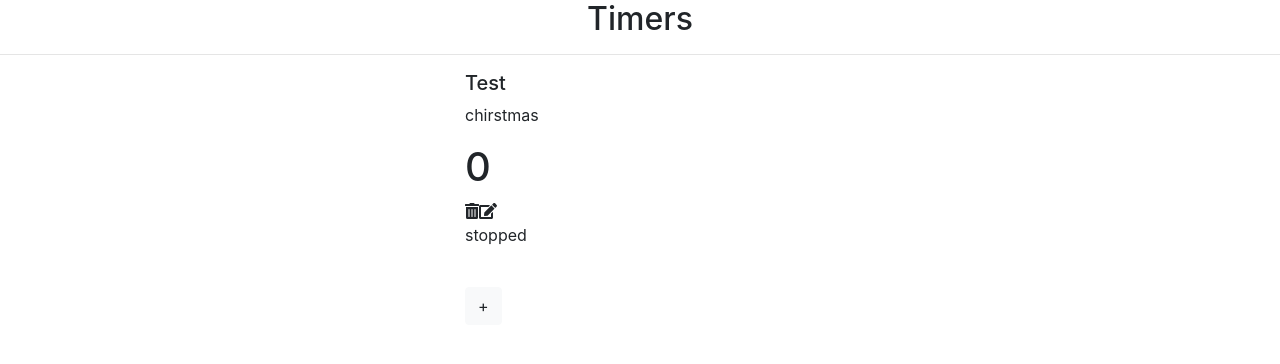
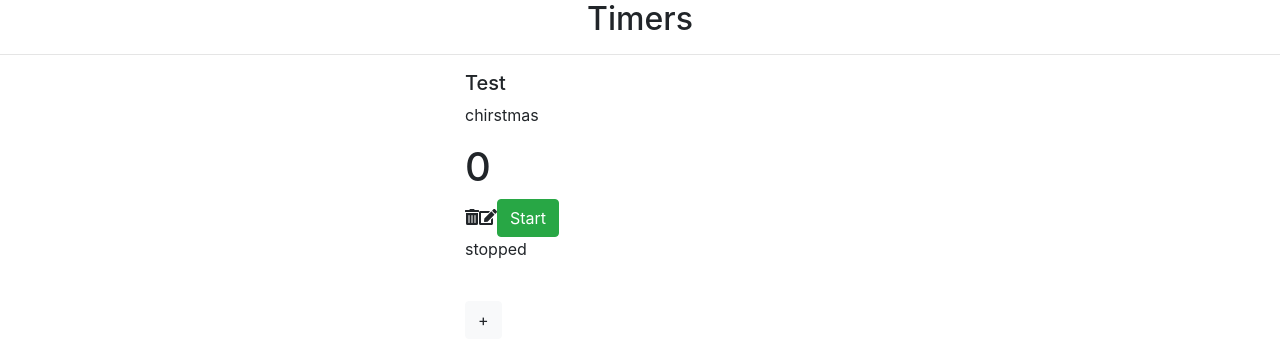
Before and after one commit to ericsuescun/chronos, a React (Create React App) app: page / in a window 1280 px wide. Shown: the top 364 px of the page. Built offline with nearby package versions, Linux system fonts and the light colour scheme.

Commit message:
Se implementa el conteo de segundos, aun no juega con minutos etc.

```diff
--- a/src/App.js
+++ b/src/App.js
@@ -5,6 +5,7 @@ import TimersList from './components/TimersList';
 import ControlBar from './components/ControlBar';
 import { Container, Row, Col } from 'react-bootstrap';
 import store from './store';
+import Timer from './components/Timer.js';
 
 class App extends Component {
 
--- a/src/components/Timer.js
+++ b/src/components/Timer.js
@@ -4,6 +4,7 @@ import { library } from '@fortawesome/fontawesome-svg-core';
 import { faTrashAlt, faEdit } from '@fortawesome/free-solid-svg-icons';
 import TimerForm from './TimerForm';
 import store from '../store';
+import { Button } from 'react-bootstrap';
 
 class Timer extends Component {
 
@@ -29,6 +30,21 @@ class Timer extends Component {
 		store.dispatch({ type: "EDIT", index: index });
 	}
 
+	handleStartStop(index, e) {
+		e.preventDefault();
+		console.log('start! - stop! ');
+		this.setState({ status: !this.state.status });
+		if(!this.state.status) {
+			this.myInterval = setInterval(() => {
+				this.setState({ value: this.state.value + 1 })
+			}, 1000);
+		} else {
+			clearInterval(this.myInterval);
+		}
+
+		store.dispatch({ type: "STARTSTOP", index: index });
+	}
+
 	render() {
 		return(
 			<div key={'id' + this.state.index}>
@@ -37,6 +53,9 @@ class Timer extends Component {
 				<h1>{this.state.value}</h1>
 				<FontAwesomeIcon icon="trash-alt" onClick={this.handleErase.bind(this, this.state.index) } />
 				<FontAwesomeIcon icon="edit" onClick={this.handleEdit.bind(this, this.state.index)} />
+				{/*<FontAwesomeIcon icon="edit" onClick={this.handleStartStop.bind(this, this.state.index)} />*/}
+				<Button variant={ this.state.status ? 'danger' : 'success' } onClick={this.handleStartStop.bind(this, this.state.index)} >{this.state.status ? 'Stop' : 'Start' }</Button>
+				{/*<Button variant={ store.getState().timers[this.state.index].status ? 'primary' : 'success' } onClick={this.handleStartStop.bind(this, this.state.index)} >Start/Stop</Button>*/}
 				<p>{this.state.status ? 'running' : 'stopped' }</p>
 			</div>
 		);
--- a/src/store.js
+++ b/src/store.js
@@ -1,6 +1,7 @@
 import { createStore } from 'redux';
 
 const chrono = (state, action) => {
+	let timersAll = [];
 	switch(action.type) {
 		case 'ADD':
 			return {...state, edit: true};
@@ -52,6 +53,17 @@ const chrono = (state, action) => {
 			});
 			return { edit: false, timers: timers };
 
+		case 'STARTSTOP':
+			let timers5 = [];
+			state.timers.map((timer, index) => {
+				if(action.index === index) {
+					timers5.push({...timer, status: !timer.status });
+				} else {
+					timers5.push(timer);
+				}
+			});
+			return { edit: false, timers: timers5 };
+
 		default:
 			return state;
 	}
```
